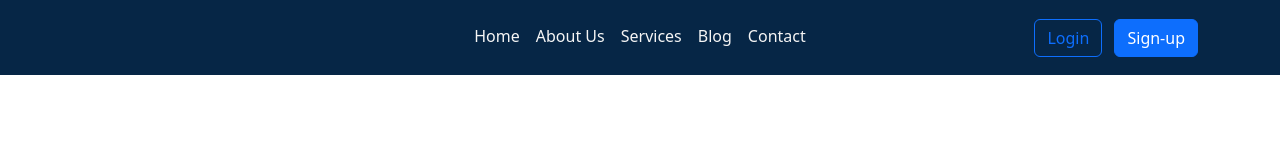
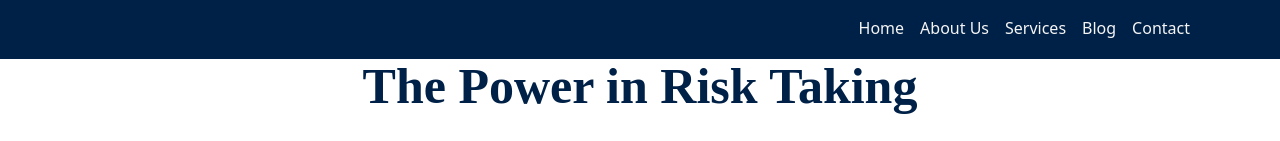
Before and after one commit to HKayumba/vision-identity-purpose-fin, a plain HTML site: page power-of-risk.html in a window 1280 px wide. Shown: the top 141 px of the page. Drawn offline with nearby package versions, Linux system fonts and the light colour scheme.

Commit message:
Update power-of-risk.html

```diff
--- a/power-of-risk.html
+++ b/power-of-risk.html
@@ -10,30 +10,37 @@
     <link href="https://unpkg.com/aos@2.3.1/dist/aos.css" rel="stylesheet">
 </head>
 <body>
-    <section class="header" style="background-color: #062646;">
+    <section class="header">
+    <nav class="navbar navbar-expand-md fixed-top">
         <div class="container">
-            <header class="d-flex flex-wrap align-items-center justify-content-center justify-content-md-between py-3">
-              <div class="col-md-3 mb-2 mb-md-0">
-                <a href="/" class="d-inline-flex link-body-emphasis text-decoration-none">
-                  <svg class="bi" width="40" height="32" role="img" aria-label="Bootstrap"><use xlink:href="#bootstrap"></use></svg>
-                </a>
-              </div>
-
-              <ul class="nav col-12 col-md-auto mb-2 justify-content-center mb-md-0">
-                <li><a href="./index.html" class="nav-link px-2">Home</a></li>
-                <li><a href="./about-us.html" class="nav-link px-2">About Us</a></li>
-                <li><a href="./services.html" class="nav-link px-2">Services</a></li>
-                <li><a href="./blog.html" class="nav-link px-2">Blog</a></li>
-                <li><a href="./contact.html" class="nav-link px-2">Contact</a></li>
-              </ul>
-              <!-- -->
-              <div class="col-md-3 text-end">
-                <button type="button" class="btn btn-outline-primary me-2">Login</button>
-                <button type="button" class="btn btn-primary">Sign-up</button>
-              </div>
+            <header class="d-flex flex-wrap justify-content-between align-items-center w-100">
+                <a class="navbar-brand logo" href="#"></a>
+                <button class="navbar-toggler collapsed" type="button" data-bs-toggle="collapse" data-bs-target="#navbarCollapse" aria-controls="navbarCollapse" aria-expanded="false" aria-label="Toggle navigation">
+                    <span class="navbar-toggler-icon"></span>
+                </button>
+                <div class="collapse navbar-collapse" id="navbarCollapse">
+                    <ul class="navbar-nav ms-auto mb-2 mb-md-0 flex-column flex-md-row align-items-center">
+                        <li class="nav-item">
+                            <a class="nav-link" aria-current="page" href="./index.html">Home</a>
+                        </li>
+                        <li class="nav-item">
+                            <a class="nav-link" href="./about-us.html">About Us</a>
+                        </li>
+                        <li class="nav-item">
+                            <a class="nav-link" href="./services.html">Services</a>
+                        </li>
+                        <li class="nav-item">
+                            <a class="nav-link" href="./blog.html">Blog</a>
+                        </li>
+                        <li class="nav-item">
+                            <a class="nav-link" href="./contact.html">Contact</a>
+                        </li>
+                    </ul>
+                </div>
             </header>
-          </div>
-    </section>
+        </div>
+    </nav>
+  </section>
     <!-- Content -->
     <section class="blog-section">
         <div class="container">
```
